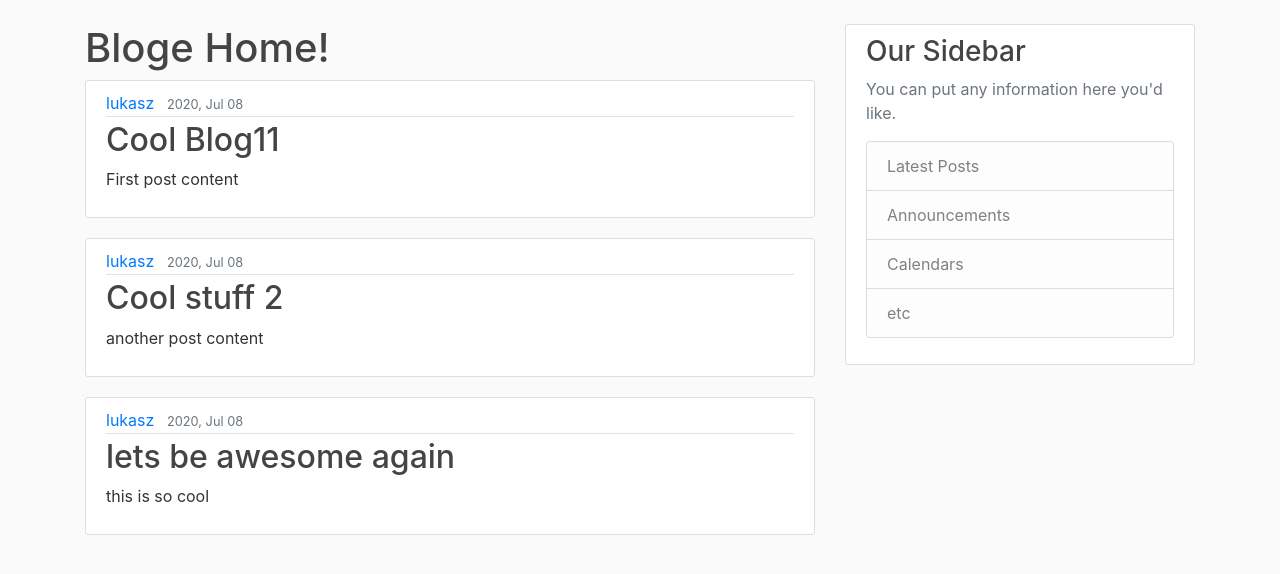
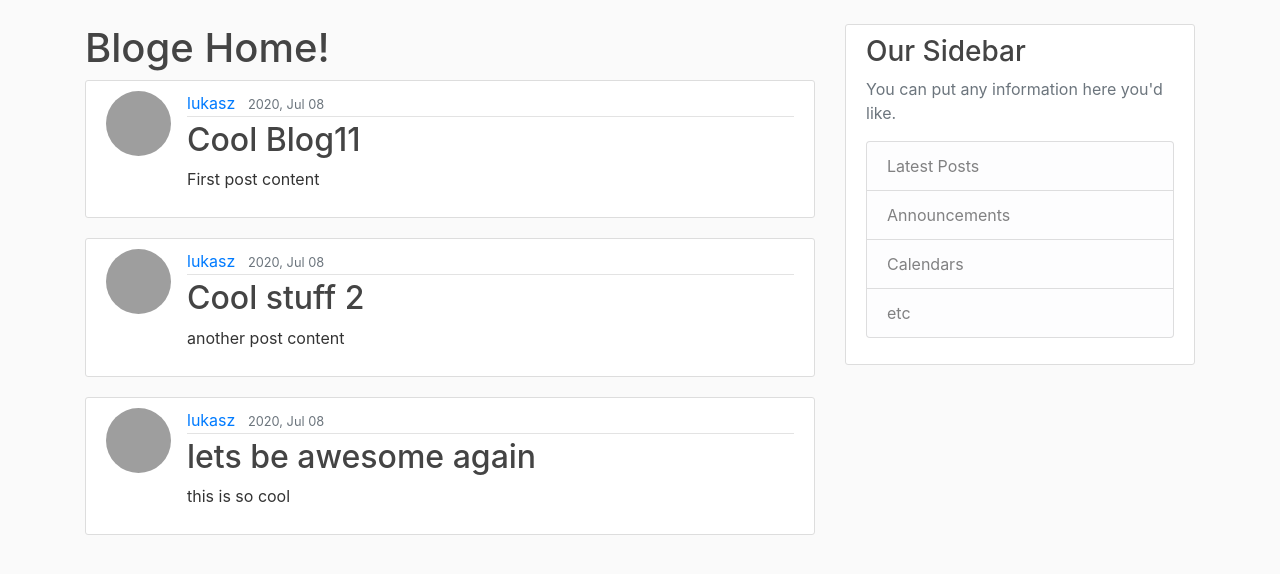
Before and after one commit to Lukaszk01/Mint_Blog, a Django app: page / in a window 1280 px wide. Shown: the part 56-630 px from the top of the page. Run offline with Django 3.2, Linux system fonts and the light colour scheme; data comes from the database, SQL or seed files in the repository; some libraries are stand-ins or nearby versions; grey boxes are pictures that could not be loaded.

Commit message:
profile image next to the post

```diff
--- a/project1/blog/templates/blog/home.html
+++ b/project1/blog/templates/blog/home.html
@@ -3,6 +3,7 @@
   <h1>Bloge Home!</h1>
     {% for post in posts %}
       <article class="media content-section">
+        <img class="rounded-circle article-img" src="{{ post.author.profile.image.url }}" alt="">
         <div class="media-body">
           <div class="article-metadata">
             <a class="mr-2" href="#">{{ post.author }}</a>
```
